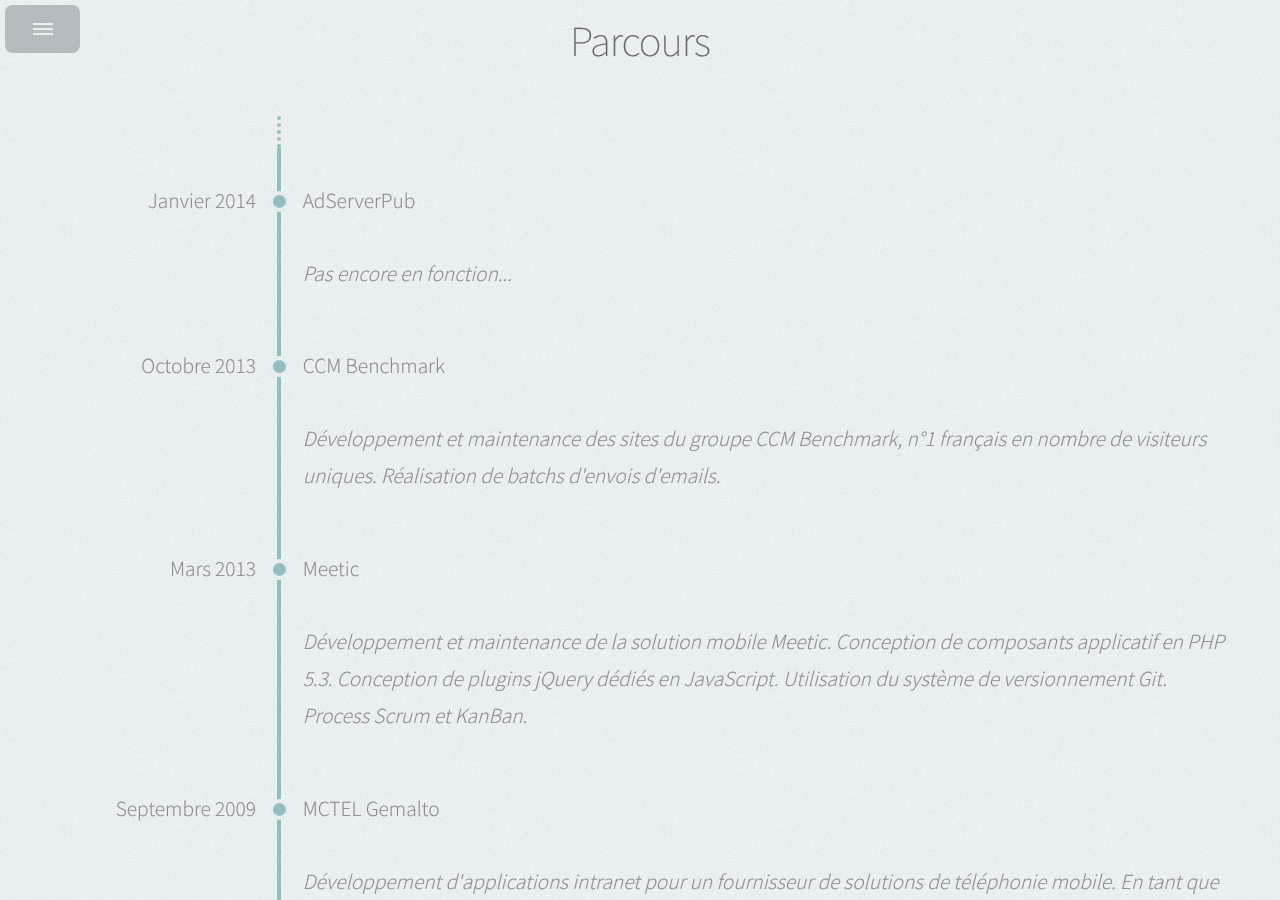
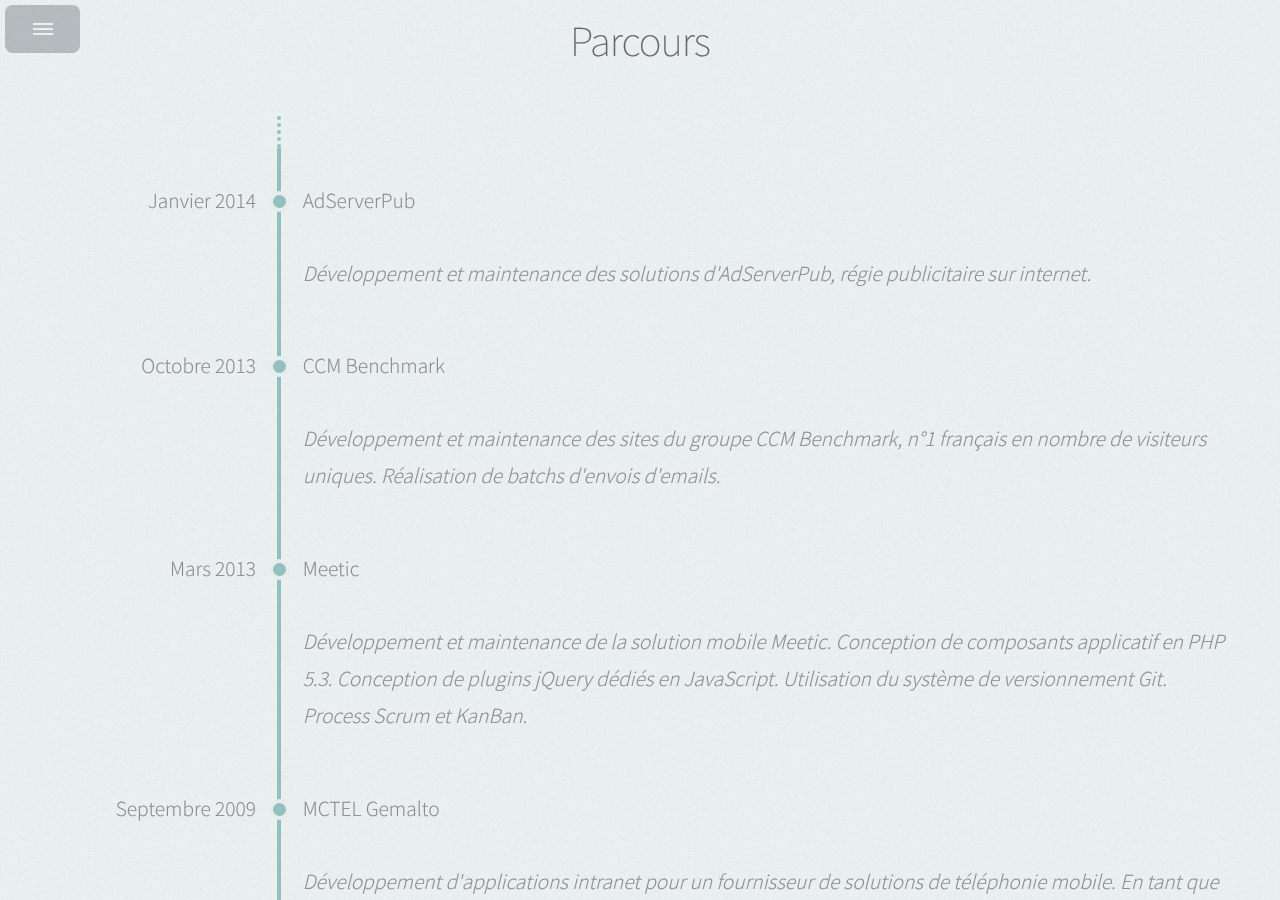
Before and after one commit to bdelespierre/bdelespierre.github.io, a Jekyll site: the page built from cv.html, in a window 1280 px wide and 900 px high, scrolled down 1823 px. Built offline with Jekyll 4.4.1, drawn with Linux system fonts in a browser that asks for light colours; Markdown is read by kramdown in place of the engine named in the settings.

Commit message:
updating CV

```diff
--- a/cv.html
+++ b/cv.html
@@ -221,7 +221,7 @@
         <ul>
             <li class="animated head"><span>Janvier 2014</span><a href="http://www.adserverpub.com/">AdServerPub</a></li>
             <li class="animated content">
-                <p>Pas encore en fonction...</p>
+                <p>Développement et maintenance des solutions d'AdServerPub, régie publicitaire sur internet.</p>
             </li>
             <li class="animated head"><span>Octobre 2013</span><a href="http://www.ccmbenchmark.com/">CCM Benchmark</a></li>
             <li class="animated content">
```
